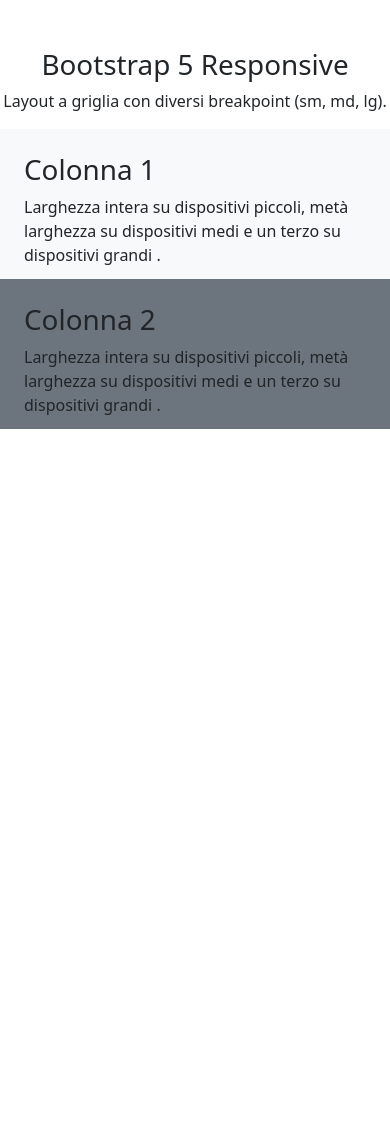
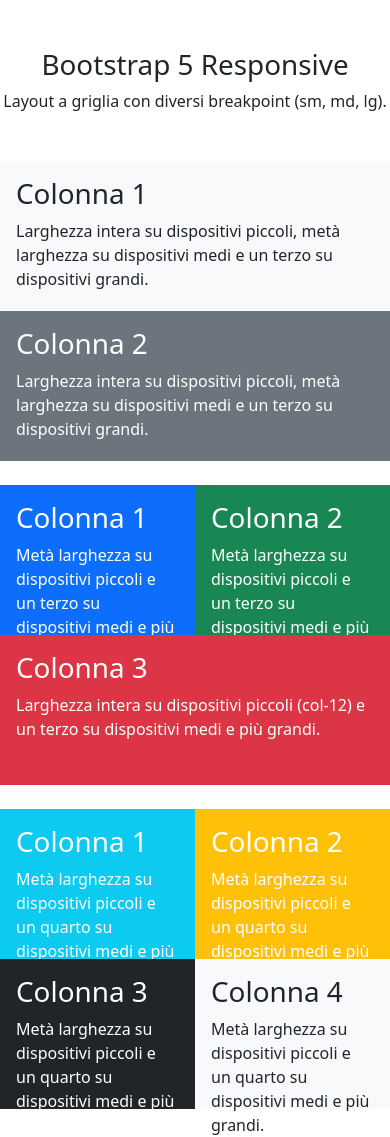
Before and after one commit to alerenna/htmlcss-bootstrap-layout, a plain HTML site: page index.html in a window 390 px wide. Before the commit the page ends 844 px from the top, so only its background shows below. Drawn offline with nearby package versions, Linux system fonts and the light colour scheme.

Commit message:
Add all rows and column mobile

```diff
--- a/index.html
+++ b/index.html
@@ -1,37 +1,79 @@
 <!DOCTYPE html>
 <html lang="en">
+
 <head>
     <meta charset="UTF-8">
     <meta name="viewport" content="width=device-width, initial-scale=1.0">
     <title>Bootstrap</title>
-    <link href="https://cdn.jsdelivr.net/npm/bootstrap@5.3.3/dist/css/bootstrap.min.css" rel="stylesheet" integrity="sha384-QWTKZyjpPEjISv5WaRU9OFeRpok6YctnYmDr5pNlyT2bRjXh0JMhjY6hW+ALEwIH" crossorigin="anonymous">
+    <link href="https://cdn.jsdelivr.net/npm/bootstrap@5.3.3/dist/css/bootstrap.min.css" rel="stylesheet"
+        integrity="sha384-QWTKZyjpPEjISv5WaRU9OFeRpok6YctnYmDr5pNlyT2bRjXh0JMhjY6hW+ALEwIH" crossorigin="anonymous">
 
     <style>
-        div[class^=col]
-        {
+        div[class^=col] {
             height: 150px;
         }
     </style>
 </head>
+
 <body>
     <h1 class="text-center mt-5">Bootstrap 5 Responsive</h1>
-    <p class="text-center fw-lighter">Layout a griglia con diversi breakpoint (sm, md, lg).</p>
+    <p class="text-center fw-lighter mb-5">Layout a griglia con diversi breakpoint (sm, md, lg).</p>
 
     <div class="container">
         <div class="row align-items-center">
-            <div class="col-12 bg-light p-4">
+            <div class="col-12 bg-light p-3">
                 <h1>Colonna 1</h1>
-                <p>Larghezza intera su dispositivi piccoli, metà larghezza su dispositivi medi e un terzo su dispositivi grandi .</p>
+                <p>Larghezza intera su dispositivi piccoli, metà larghezza su dispositivi medi e un terzo su dispositivi
+                    grandi.</p>
             </div>
-            <div class="col-12 bg-secondary p-4">
+            <div class="col-12 bg-secondary text-white p-3">
                 <h1>Colonna 2</h1>
-                <p>Larghezza intera su dispositivi piccoli, metà larghezza su dispositivi medi e un terzo su dispositivi grandi .</p>
+                <p>Larghezza intera su dispositivi piccoli, metà larghezza su dispositivi medi e un terzo su dispositivi
+                    grandi.</p>
             </div>
 
+            <div class="container mt-4">
+                <div class="row align-items-center">
+                    <div class="col-6 bg-primary text-white p-3">
+                        <h1>Colonna 1</h1>
+                        <p>Metà larghezza su dispositivi piccoli e un terzo su dispositivi medi e più grandi.</p>
+                    </div>
+                    <div class="col-6 bg-success text-white p-3">
+                        <h1>Colonna 2</h1>
+                        <p>Metà larghezza su dispositivi piccoli e un terzo su dispositivi medi e più grandi.</p>
+                    </div>
+                    <div class="col-12 bg-danger text-white p-3">
+                        <h1>Colonna 3</h1>
+                        <p>Larghezza intera su dispositivi piccoli (col-12) e un terzo su dispositivi medi e più grandi.</p>
+                    </div>
+                </div>
+            </div>
 
-        </div>
-    </div>
+            <div class="container mt-4">
+                <div class="row align-items-center">
+                    <div class="col-6 bg-info text-white p-3">
+                        <h1>Colonna 1</h1>
+                        <p>Metà larghezza su dispositivi piccoli e un quarto su dispositivi medi e più grandi.</p>
+                    </div>
+                    <div class="col-6 bg-warning text-white p-3">
+                        <h1>Colonna 2</h1>
+                        <p>Metà larghezza su dispositivi piccoli e un quarto su dispositivi medi e più grandi.</p>
+                    </div>
+                    <div class="col-6 bg-dark text-white p-3">
+                        <h1>Colonna 3</h1>
+                        <p>Metà larghezza su dispositivi piccoli e un quarto su dispositivi medi e più grandi.</p>
+                    </div>
+                    <div class="col-6 bg-light p-3">
+                        <h1>Colonna 4</h1>
+                        <p>Metà larghezza su dispositivi piccoli e un quarto su dispositivi medi e più grandi.</p>
+                    </div>
 
-    <script src="https://cdn.jsdelivr.net/npm/bootstrap@5.3.3/dist/js/bootstrap.bundle.min.js" integrity="sha384-YvpcrYf0tY3lHB60NNkmXc5s9fDVZLESaAA55NDzOxhy9GkcIdslK1eN7N6jIeHz" crossorigin="anonymous"></script>
+                </div>
+            </div>
+
+            <script src="https://cdn.jsdelivr.net/npm/bootstrap@5.3.3/dist/js/bootstrap.bundle.min.js"
+                integrity="sha384-YvpcrYf0tY3lHB60NNkmXc5s9fDVZLESaAA55NDzOxhy9GkcIdslK1eN7N6jIeHz"
+                crossorigin="anonymous"></script>
 </body>
+
 </html>
```
